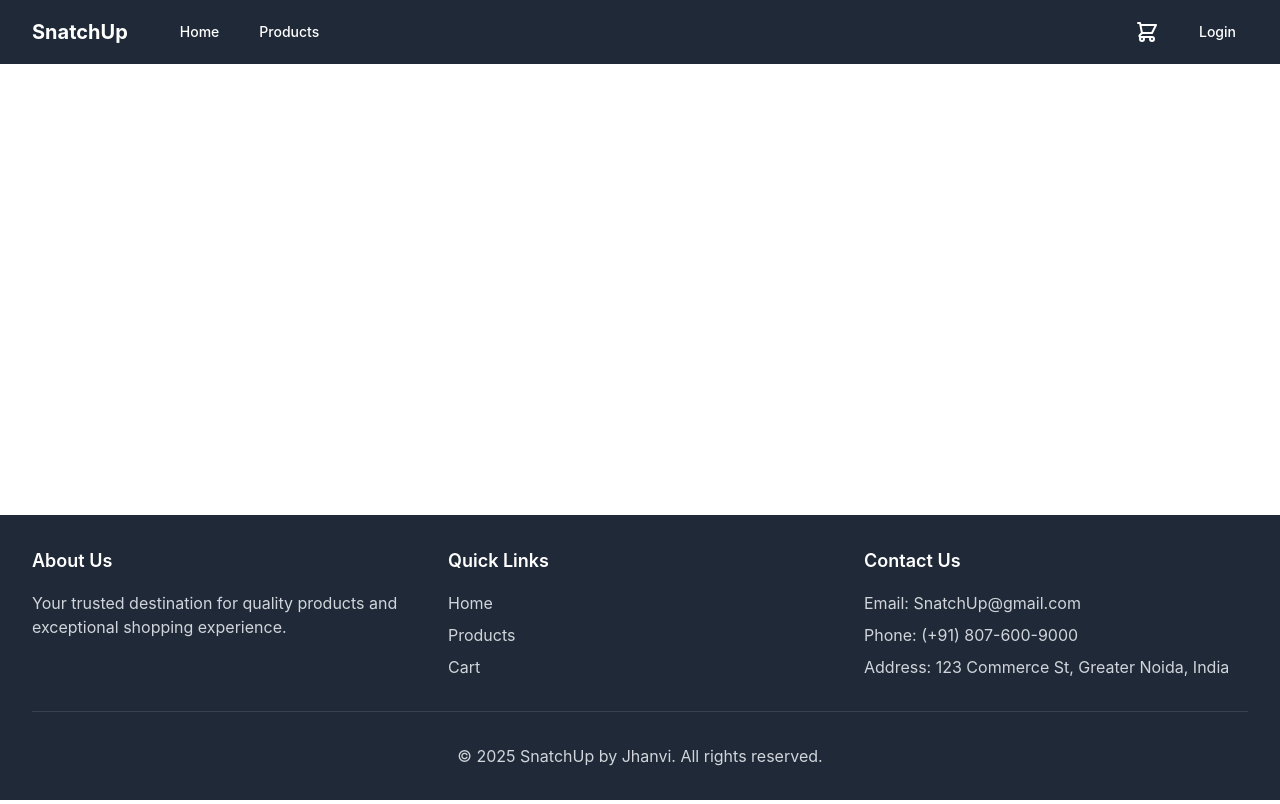
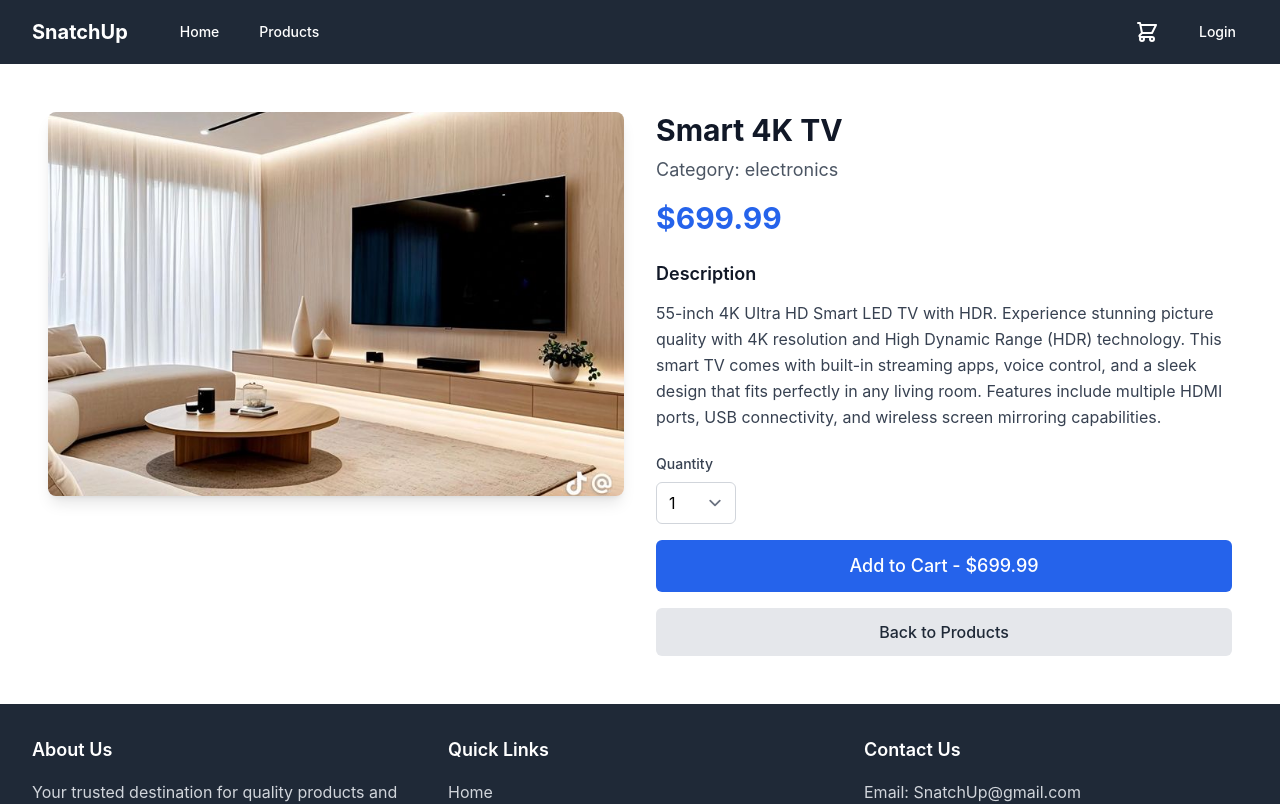
Before and after one commit to Jhanviyadav18/SnatchUp, a React (Create React App) app: page /products/1 in a window 1280 px wide. Shown: the top 804 px of the page. Built offline with nearby package versions, Linux system fonts and the light colour scheme.

Commit message:
Add product detail page and fix cart functionality - Added ProductDetail page with full product information - Fixed cart count display in navbar - Updated authentication to accept any email/password - Added quantity selector in product detail page - Improved navigation and user experience

```diff
--- a/src/App.js
+++ b/src/App.js
@@ -12,6 +12,7 @@ import Checkout from './pages/Checkout';
 import CheckoutSuccess from './pages/CheckoutSuccess';
 import Login from './pages/Login';
 import Register from './pages/Register';
+import ProductDetail from './pages/ProductDetail';
 
 import "slick-carousel/slick/slick.css";
 import "slick-carousel/slick/slick-theme.css";
@@ -28,6 +29,7 @@ function App() {
               <Routes>
               <Route path="/" element={<Home />} />
               <Route path="/products" element={<Products />} />
+              <Route path="/products/:id" element={<ProductDetail />} />
               <Route path="/cart" element={<Cart />} />
               <Route path="/checkout" element={<Checkout />} />
               <Route path="/checkout/success" element={<CheckoutSuccess />} />
--- /dev/null
+++ b/src/pages/ProductDetail.js
@@ -0,0 +1,215 @@
+import React, { useState, useEffect } from 'react';
+import { useParams, useNavigate } from 'react-router-dom';
+import { useCart } from '../context/CartContext';
+
+// Import product images
+import TV from '../assets/product-images/TV.jpeg';
+import WirelessHeadphone from '../assets/product-images/WirelessHeadphone.jpeg';
+import DesignerLeatherHandbag from '../assets/product-images/DesignerLeatherHandbag.jpeg';
+import DenimJeans from '../assets/product-images/DenimJeans.jpeg';
+import ModernCoffeeTable from '../assets/product-images/ModernCoffeeTable.jpeg';
+import SmartSpeaker from '../assets/product-images/SmartSpeaker.jpeg';
+import Luxarywatch from '../assets/product-images/Luxarywatch.jpeg';
+import BeddingSet from '../assets/product-images/BeddingSet.jpeg';
+
+const ProductDetail = () => {
+  const { id } = useParams();
+  const navigate = useNavigate();
+  const { addToCart } = useCart();
+  const [product, setProduct] = useState(null);
+  const [loading, setLoading] = useState(true);
+  const [quantity, setQuantity] = useState(1);
+
+  // Mock products data (same as in Products.js)
+  const mockProducts = [
+    {
+      id: 1,
+      name: 'Smart 4K TV',
+      price: 699.99,
+      category: 'electronics',
+      imageUrl: TV,
+      description: '55-inch 4K Ultra HD Smart LED TV with HDR. Experience stunning picture quality with 4K resolution and High Dynamic Range (HDR) technology. This smart TV comes with built-in streaming apps, voice control, and a sleek design that fits perfectly in any living room. Features include multiple HDMI ports, USB connectivity, and wireless screen mirroring capabilities.'
+    },
+    {
+      id: 2,
+      name: 'Wireless Headphones',
+      price: 149.99,
+      category: 'electronics',
+      imageUrl: WirelessHeadphone,
+      description: 'Premium noise-cancelling Bluetooth headphones with 30-hour battery life. These wireless headphones deliver crystal-clear sound with active noise cancellation technology that blocks out ambient noise. Perfect for music lovers, professionals, and travelers. Features include touch controls, quick charging, and a comfortable over-ear design with memory foam ear cushions.'
+    },
+    {
+      id: 3,
+      name: 'Designer Leather Handbag',
+      price: 299.99,
+      category: 'fashion',
+      imageUrl: DesignerLeatherHandbag,
+      description: 'Genuine leather handbag. This elegant designer handbag is crafted from premium full-grain leather and features sophisticated gold-tone hardware accents. The spacious interior includes multiple compartments for organization, while the adjustable shoulder strap provides comfort and versatility. Perfect for both casual and formal occasions.'
+    },
+    {
+      id: 4,
+      name: 'Premium Denim Jeans',
+      price: 89.99,
+      category: 'fashion',
+      imageUrl: DenimJeans,
+      description: 'High-waisted slim-fit jeans with stretch comfort. These premium denim jeans feature a flattering high-waisted design with a slim-fit silhouette that hugs your curves perfectly. Made from high-quality stretch denim for maximum comfort and mobility. The classic blue wash and timeless design make these jeans a versatile addition to any wardrobe.'
+    },
+    {
+      id: 5,
+      name: 'Modern Coffee Table',
+      price: 249.99,
+      category: 'home & living',
+      imageUrl: ModernCoffeeTable,
+      description: 'Mid-century modern coffee table with storage shelf. This stylish coffee table combines contemporary design with practical functionality. The clean lines and natural wood finish create a timeless aesthetic that complements any decor style. The built-in storage shelf provides additional space for books, magazines, or decorative items.'
+    },
+    {
+      id: 6,
+      name: 'Smart Speaker',
+      price: 79.99,
+      category: 'electronics',
+      imageUrl: SmartSpeaker,
+      description: 'Voice-controlled smart speaker with premium sound. This intelligent smart speaker responds to voice commands and provides high-quality audio output. Compatible with popular voice assistants, it can play music, answer questions, control smart home devices, and more. The compact design fits seamlessly into any room while delivering powerful, room-filling sound.'
+    },
+    {
+      id: 7,
+      name: 'Luxury Watch',
+      price: 399.99,
+      category: 'fashion',
+      imageUrl: Luxarywatch,
+      description: 'Automatic mechanical watch with metal strap. This luxury timepiece features a sophisticated automatic movement that winds itself as you wear it. The elegant design includes a scratch-resistant sapphire crystal, water resistance, and a genuine metal strap. The classic dial design with luminous hands ensures excellent readability in any lighting condition.'
+    },
+    {
+      id: 8,
+      name: 'Bedding Set',
+      price: 129.99,
+      category: 'home & living',
+      imageUrl: BeddingSet,
+      description: '100% cotton 400 thread count bedding set with duvet cover. This luxurious bedding set is made from premium 100% cotton with a high 400 thread count for exceptional softness and durability. The set includes a fitted sheet, flat sheet, pillowcases, and a duvet cover. The breathable cotton fabric helps regulate temperature for a comfortable night\'s sleep.'
+    }
+  ];
+
+  useEffect(() => {
+    const fetchProduct = async () => {
+      setLoading(true);
+      try {
+        // Simulate API delay
+        await new Promise(resolve => setTimeout(resolve, 500));
+
+        const foundProduct = mockProducts.find(p => p.id === parseInt(id));
+        if (foundProduct) {
+          setProduct(foundProduct);
+        } else {
+          // Product not found
+          navigate('/products');
+        }
+      } catch (error) {
+        console.error('Error fetching product:', error);
+        navigate('/products');
+      } finally {
+        setLoading(false);
+      }
+    };
+
+    fetchProduct();
+  }, [id, navigate]);
+
+  const handleAddToCart = () => {
+    if (product) {
+      // Add the product with the specified quantity
+      for (let i = 0; i < quantity; i++) {
+        addToCart(product);
+      }
+    }
+  };
+
+  if (loading) {
+    return (
+      <div className="max-w-7xl mx-auto px-4 sm:px-6 lg:px-8 py-8">
+        <div className="animate-pulse">
+          <div className="grid grid-cols-1 md:grid-cols-2 gap-8">
+            <div className="bg-gray-200 h-96 rounded-lg"></div>
+            <div className="space-y-4">
+              <div className="h-8 bg-gray-200 rounded w-3/4"></div>
+              <div className="h-4 bg-gray-200 rounded w-1/4"></div>
+              <div className="h-4 bg-gray-200 rounded w-full"></div>
+              <div className="h-4 bg-gray-200 rounded w-full"></div>
+              <div className="h-4 bg-gray-200 rounded w-3/4"></div>
+            </div>
+          </div>
+        </div>
+      </div>
+    );
+  }
+
+  if (!product) {
+    return null;
+  }
+
+  return (
+    <div className="max-w-7xl mx-auto px-4 sm:px-6 lg:px-8 py-8">
+      <div className="grid grid-cols-1 md:grid-cols-2 gap-8">
+        {/* Product Image */}
+        <div className="space-y-4">
+          <img
+            src={product.imageUrl}
+            alt={product.name}
+            className="w-full h-96 object-cover rounded-lg shadow-lg"
+            onError={(e) => {
+              e.target.src = '/placeholder-product.png';
+            }}
+          />
+        </div>
+
+        {/* Product Details */}
+        <div className="space-y-6">
+          <div>
+            <h1 className="text-3xl font-bold text-gray-900 mb-2">{product.name}</h1>
+            <p className="text-lg text-gray-600 mb-4">Category: {product.category}</p>
+            <div className="text-3xl font-bold text-blue-600 mb-6">
+              ${product.price.toFixed(2)}
+            </div>
+          </div>
+
+          <div>
+            <h3 className="text-lg font-semibold text-gray-900 mb-3">Description</h3>
+            <p className="text-gray-700 leading-relaxed">{product.description}</p>
+          </div>
+
+          <div className="space-y-4">
+            <div>
+              <label htmlFor="quantity" className="block text-sm font-medium text-gray-700 mb-2">
+                Quantity
+              </label>
+              <select
+                id="quantity"
+                value={quantity}
+                onChange={(e) => setQuantity(parseInt(e.target.value))}
+                className="w-20 px-3 py-2 border border-gray-300 rounded-md focus:outline-none focus:ring-2 focus:ring-blue-500 focus:border-transparent"
+              >
+                {[1, 2, 3, 4, 5, 6, 7, 8, 9, 10].map(num => (
+                  <option key={num} value={num}>{num}</option>
+                ))}
+              </select>
+            </div>
+
+            <button
+              onClick={handleAddToCart}
+              className="w-full bg-blue-600 text-white py-3 px-6 rounded-md hover:bg-blue-700 transition-colors font-medium text-lg"
+            >
+              Add to Cart - ${(product.price * quantity).toFixed(2)}
+            </button>
+
+            <button
+              onClick={() => navigate('/products')}
+              className="w-full bg-gray-200 text-gray-800 py-3 px-6 rounded-md hover:bg-gray-300 transition-colors font-medium"
+            >
+              Back to Products
+            </button>
+          </div>
+        </div>
+      </div>
+    </div>
+  );
+};
+
+export default ProductDetail;
```
